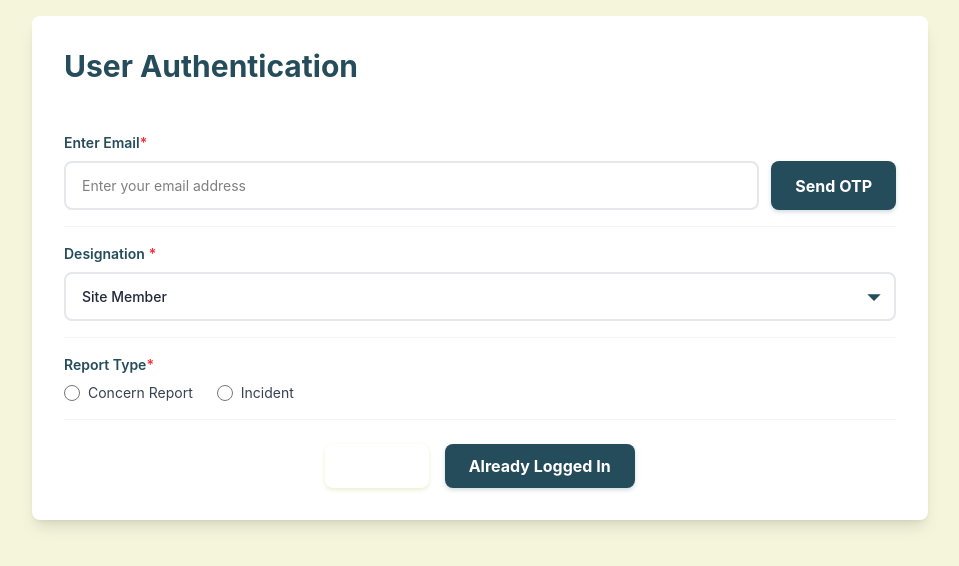
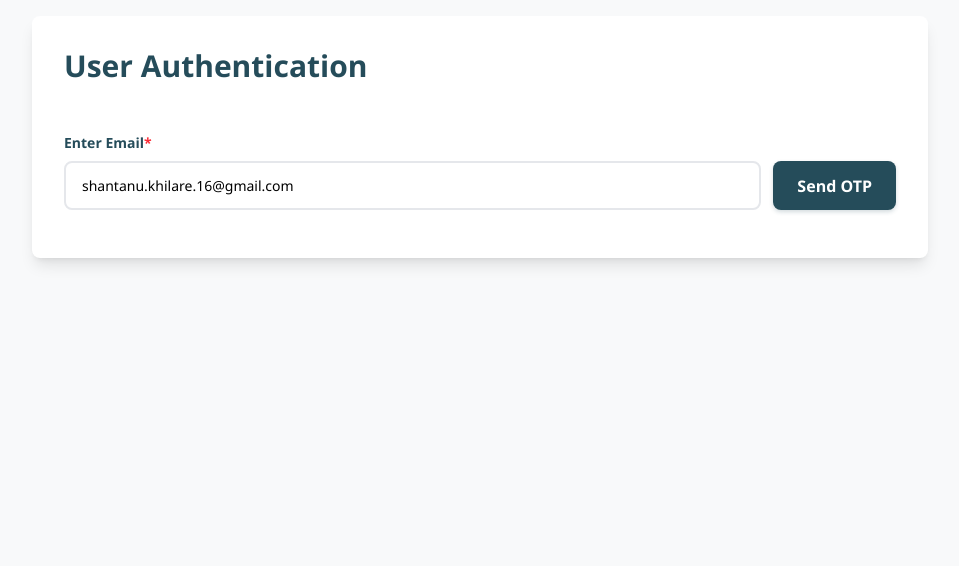
Before and after one commit to shantanukhilare/incident-reporting, a React (Vite) app: page /auth in a window 1280 px wide. Shown: the top 566 px of the page, without its empty margins (160-1119 px from the left). Built offline with nearby package versions, Linux system fonts and the light colour scheme.

Commit message:
auth page major changes

```diff
--- a/package.json
+++ b/package.json
@@ -14,6 +14,7 @@
     "axios": "^1.13.2",
     "react": "^19.2.3",
     "react-dom": "^19.2.0",
+    "react-icons": "^5.5.0",
     "react-router-dom": "^7.11.0",
     "react-toastify": "^11.0.5",
     "tailwindcss": "^4.1.18"
--- a/src/AppRoutes.tsx
+++ b/src/AppRoutes.tsx
@@ -10,7 +10,7 @@ const AppRoutes = () => {
         <Route path="/form" element={<FormPage />} />
         <Route path="/auth" element={<AuthPage />} />
         <Route path="/concern-report" element={<CreateConcernReport />} />
-        <Route path="/" element={<CreateConcernReport />} />
+        <Route path="/" element={<AuthPage />} />
       </Routes>
     </BrowserRouter>
   );
--- a/src/components/Dropdown.tsx
+++ b/src/components/Dropdown.tsx
@@ -36,12 +36,12 @@ const Dropdown: React.FC<DropdownProps> = ({
       )}
       <div className="flex-1 flex flex-col gap-1 w-full">
         <select
-          value={value || 0}
+          value={value === 0 ? "" : value} // ← Fixed: empty string when value is 0
           onChange={(e) => onChange?.(parseInt(e.target.value))}
           className={`form-select flex-1 ${error ? 'border-red-500' : ''} ${className}`}
           required={required}
         >
-          <option value="" disabled hidden style={{ color: '#9ca3af', fontStyle: 'italic' }}>
+          <option value="" disabled style={{ color: '#9ca3af', fontStyle: 'italic' }}>
             {placeholder}
           </option>
           {options.map((option) => (
--- a/src/components/RadioButton.tsx
+++ b/src/components/RadioButton.tsx
@@ -44,7 +44,7 @@ const RadioButton: React.FC<RadioButtonProps> = ({
               className="w-4 h-4 text-[#8bbb04] focus:ring-[#8bbb04] focus:ring-2 accent-[#8bbb04]"
               required={required}
             />
-            <span className="text-sm text-gray-700 group-hover:text-[#254C5A] transition-colors">{option.label}</span>
+            <span className="text-sm text-gray-700 group-hover:text-secondary transition-colors">{option.label}</span>
           </label>
         ))}
       </div>
--- a/src/index.css
+++ b/src/index.css
@@ -1,6 +1,4 @@
 @import "tailwindcss";
-@import url('https://fonts.googleapis.com/css2?family=Inter:wght@100..900&display=swap');
-
 
 @theme {
   --color-teqo: #8bbb04;
@@ -11,17 +9,12 @@
 }
 
 body {
-  font-family: 'Inter', system-ui, -apple-system, BlinkMacSystemFont,
-               'Segoe UI', Roboto, Oxygen, Ubuntu, Cantarell,
+  font-family: 'Segoe UI', Roboto, Oxygen, Ubuntu, Cantarell,
                'Helvetica Neue', Arial, sans-serif;
-  background-color: beige;
+  background-color: #f8f9fa;
+  transition-duration: 5000ms;
 }
 
-
 #root {
-  /* display: flex;
-  flex-direction: column; */
-  /* min-height: 100vh;
-   */
    padding: 1rem;
 }
--- a/src/pages/AuthPage.tsx
+++ b/src/pages/AuthPage.tsx
@@ -1,31 +1,34 @@
-import { useState, useEffect, useRef } from "react";
+import { useState } from "react";
 import { toast } from "react-toastify";
-import Button from "../components/Button";
+// import Button from "../components/Button";
 import Dropdown from "../components/Dropdown";
 import { useNavigate } from "react-router-dom";
+import { MdVerified } from "react-icons/md";
 
-function AuthPage() {
+export default function AuthPage() {
   const [formData, setFormData] = useState({
-        email: "",
-        otp: "",
+    email: "shantanu.khilare.16@gmail.com",
+    firstName: "",
+    lastName: "",
+    otp: "123456",
     siteMember: 0,
     type: 0,
   });
 
   const [errors, setErrors] = useState({
     email: "",
+    firstName: "",
+    lastName: "",
     otp: "",
     siteMember: "",
     type: "",
   });
   const nav = useNavigate();
 
-
-
   const [otpSent, setOtpSent] = useState(false);
-    const [timer, setTimer] = useState(0); // Timer in seconds (5 minutes = 300 seconds)
-    const [isResendDisabled, setIsResendDisabled] = useState(false);
-    const timerIntervalRef = useRef<number | null>(null);
+  const [isVerified, setIsVerified] = useState(false);
+  const [isEmailVerified, setIsEmailVerified] = useState(false);
+  // const timerIntervalRef = useRef<number | null>(null);
 
   const siteMemberOptions = [
     { value: 1, label: "Site Member" },
@@ -38,59 +41,34 @@ function AuthPage() {
     { value: 2, label: "Incident" },
   ];
 
-    // Timer effect
-    useEffect(() => {
-        if (timer > 0) {
-            timerIntervalRef.current = setInterval(() => {
-                setTimer((prev) => {
-                    if (prev <= 1) {
-                        setIsResendDisabled(false);
-                        return 0;
-                    }
-                    return prev - 1;
-                });
-            }, 1000);
-        } else {
-            if (timerIntervalRef.current) {
-                clearInterval(timerIntervalRef.current);
-            }
-        }
-
-        return () => {
-            if (timerIntervalRef.current) {
-                clearInterval(timerIntervalRef.current);
-            }
-        };
-    }, [timer]);
-
   const validateEmail = (email: string): boolean => {
     const emailRegex = /^[^\s@]+@[^\s@]+\.[^\s@]+$/;
     return emailRegex.test(email);
   };
 
-    const formatTime = (seconds: number): string => {
-        const mins = Math.floor(seconds / 60);
-        const secs = seconds % 60;
-        return `${mins}:${secs.toString().padStart(2, '0')}`;
-    };
-
-    const handleInputChange = (field: string, value: string|number|File|null) => {
-        setFormData(prev => ({ ...prev, [field]: value }));
+  const handleInputChange = (
+    field: string,
+    value: string | number | File | null
+  ) => {
+    setFormData((prev) => ({ ...prev, [field]: value }));
     // Clear error when user starts typing
     if (errors[field as keyof typeof errors]) {
-            setErrors(prev => ({ ...prev, [field]: "" }));
+      setErrors((prev) => ({ ...prev, [field]: "" }));
     }
   };
 
   const handleSendOTP = () => {
     if (!formData.email) {
-            setErrors(prev => ({ ...prev, email: "Email is required" }));
+      setErrors((prev) => ({ ...prev, email: "Email is required" }));
       toast.error("Please enter an email address");
       return;
     }
 
     if (!validateEmail(formData.email)) {
-            setErrors(prev => ({ ...prev, email: "Please enter a valid email address" }));
+      setErrors((prev) => ({
+        ...prev,
+        email: "Please enter a valid email address",
+      }));
       toast.error("Please enter a valid email address");
       return;
     }
@@ -98,19 +76,28 @@ function AuthPage() {
     // Simulate sending OTP
     toast.success(`OTP sent to ${formData.email}`);
     setOtpSent(true);
-        setTimer(300); // 5 minutes = 300 seconds
-        setIsResendDisabled(true);
-        setErrors(prev => ({ ...prev, email: "" }));
+    // setTimer(60); // 5 minutes = 300 seconds
+    // setIsResendDisabled(true);
+    setErrors((prev) => ({ ...prev, email: "" }));
   };
 
-    const handleResendOTP = () => {
-        if (isResendDisabled) return;
-        handleSendOTP();
+  const handleVerifyOTP = () => {
+    if (formData.otp === "123456") {
+      // Simulated correct OTP
+      toast.success("OTP verified successfully!");
+      setIsVerified(true);
+      setIsEmailVerified(true);
+    } else {
+      //   setErrors((prev) => ({ ...prev, otp: "Invalid OTP. Please try again." }));
+      toast.error("Invalid OTP. Please try again.");
+    }
   };
 
   const validateForm = (): boolean => {
     const newErrors = {
       email: "",
+      firstName: "",
+      lastName: "",
       otp: "",
       siteMember: "",
       type: "",
@@ -134,8 +121,13 @@ function AuthPage() {
     } else if (formData.otp.length !== 6) {
       newErrors.otp = "OTP must be 6 digits";
       isValid = false;
-        } else if (timer === 0) {
-            newErrors.otp = "OTP has expired. Please resend";
+    }
+    if (!formData.firstName) {
+      newErrors.firstName = "First name is required";
+      isValid = false;
+    }
+    if (!formData.lastName) {
+      newErrors.lastName = "Last name is required";
       isValid = false;
     }
 
@@ -154,6 +146,7 @@ function AuthPage() {
   };
 
   const onSubmit = (e: React.FormEvent) => {
+    console.warn("called on submit");
     e.preventDefault();
 
     if (!validateForm()) {
@@ -167,28 +160,35 @@ function AuthPage() {
     // Reset form after successful submission
     setFormData({
       email: "",
+      firstName: "",
+      lastName: "",
       otp: "",
       siteMember: 0,
       type: 0,
     });
     setErrors({
       email: "",
+      firstName: "",
+      lastName: "",
       otp: "",
       siteMember: "",
       type: "",
     });
     setOtpSent(false);
-        setTimer(0);
-        setIsResendDisabled(false);
+    // setTimer(0);
+    // setIsResendDisabled(false);
     nav("/concern-report");
   };
 
   return (
     <div className="max-w-4xl mx-auto p-8 bg-white rounded-lg shadow-lg">
-            <h2 className="text-3xl font-bold mb-8 text-secondary">User Authentication</h2>
+      <h2 className="text-3xl font-bold mb-8 text-secondary">
+        User Authentication
+      </h2>
 
-            <form onSubmit={onSubmit} className="space-y-0">
-                {/* Email with Send OTP Button */}
+      <div  className="space-y-0">
+        {!isEmailVerified ? (
+          <>
             <div className="form-row">
               <label className="form-label">
                 Enter Email <span className="text-red-500">*</span>
@@ -199,68 +199,139 @@ function AuthPage() {
                     type="email"
                     value={formData.email}
                     onChange={(e) => handleInputChange("email", e.target.value)}
-                                className={`form-input flex-1 ${errors.email ? 'border-red-500' : ''}`}
-                                required
+                    className={`form-input flex-1 ${
+                      errors.email ? "border-red-500" : ""
+                    }`}
                     placeholder="Enter your email address"
                     disabled={otpSent}
                   />
-                            {otpSent ? (
                     <button
-                                    type="button"
-                                    onClick={handleResendOTP}
-                                    disabled={isResendDisabled}
-                                    className={`whitespace-nowrap ${isResendDisabled ? 'teqo-button-secondary opacity-60 cursor-not-allowed' : 'teqo-button'}`}
+                      onClick={handleSendOTP}
+                      className="teqo-button-secondary whitespace-nowrap"
                     >
-                                    {isResendDisabled ? `Resend (${formatTime(timer)})` : "Resend OTP"}
+                      Send OTP
                       </button>
-                            ) : (
-                                <Button
-                                    onClick={handleSendOTP}
-                                    label="Send OTP"
-                                    className="teqo-button-secondary whitespace-nowrap"
-                                />
-                            )}
+                  {/* )} */}
                 </div>
+
                 {errors.email && (
-                            <span className="text-red-500 text-xs ml-1">{errors.email}</span>
+                  <span className="text-red-500 text-xs ml-1">
+                    {errors.email}
+                  </span>
                 )}
               </div>
             </div>
 
-                {/* OTP Input Field */}
             {otpSent && (
               <div className="form-row">
                 <label className="form-label">
                   Enter OTP <span className="text-red-500">*</span>
-                            {timer > 0 && (
-                                <span className="text-xs text-gray-500 ml-2">(Expires in {formatTime(timer)})</span>
-                            )}
+                  {/* {timer > 0 && (
+                    <span className="text-xs text-gray-500 ml-2">
+                      (Expires in {formatTime(timer)})
+                    </span>
+                  )} */}
                 </label>
+
                 <div className="flex-1 flex flex-col gap-1 w-full">
+                  <div className="flex gap-3">
                     <input
                       type="text"
                       value={formData.otp}
                       onChange={(e) => {
-                                    const value = e.target.value.replace(/\D/g, '').slice(0, 6);
+                        const value = e.target.value
+                          .replace(/\D/g, "")
+                          .slice(0, 6);
                         handleInputChange("otp", value);
                       }}
-                                className={`form-input flex-1 ${errors.otp ? 'border-red-500' : ''} ${timer === 0 ? 'opacity-60' : ''}`}
-                                required
+                      className={`form-input flex-1 ${
+                        errors.otp ? "border-red-500" : ""
+                      }`}
                       placeholder="Enter 6-digit OTP"
                       maxLength={6}
-                                disabled={timer === 0}
+                      // disabled={timer === 0}
                     />
+
+                    <button
+                      type="button"
+                      onClick={handleVerifyOTP}
+                      className="teqo-button"
+                    >
+                      Verify OTP
+                    </button>
+                  </div>
+
                   {errors.otp && (
-                                <span className="text-red-500 text-xs ml-1">{errors.otp}</span>
-                            )}
-                            {timer === 0 && otpSent && (
-                                <span className="text-orange-500 text-xs ml-1">OTP expired. Please resend.</span>
+                    <span className="text-red-500 text-xs ml-1">
+                      {errors.otp}
+                    </span>
                   )}
                 </div>
               </div>
             )}
+          </>
+        ) : (
+          <div className="flex items-center justify-start gap-4">
+            <input
+              type="text"
+              value={formData.email}
+              readOnly
+              className="form-input bg-gray-100 cursor-not-allowed"
+            />
+            <span className="text-3xl text-green-600">
+              <MdVerified />
+            </span>
+          </div>
+        )}
 
-                {/* Site Member/ Visitor/ Site Incharge */}
+        {isVerified && (
+          <div>
+            <div className="flex gap-5 items-center">
+              <div className="form-row flex-1">
+                <label className="form-label">
+                  Enter First Name <span className="text-red-500">*</span>
+                </label>
+                <div className="flex-1 flex flex-col gap-1 w-full">
+                  <div className="flex gap-3">
+                    <input
+                      type="text"
+                      onChange={(e) =>
+                        handleInputChange("firstName", e.target.value)
+                      }
+                      className={`form-input flex-1 ${
+                        errors.firstName ? "border-red-500" : ""
+                      }`}
+                      placeholder="Enter your first name"
+                    />
+                  </div>
+                    {errors.firstName && (
+                      <span className="text-red-500 text-xs ml-1">{errors.firstName}</span>
+                    )}
+                </div>
+              </div>
+              <div className="form-row flex-1">
+                <label className="form-label">
+                  Enter Last Name <span className="text-red-500">*</span>
+                </label>
+                <div className="flex-1 flex flex-col gap-1 w-full">
+                  <div className="flex gap-3">
+                    <input
+                      type="text"
+                      onChange={(e) =>
+                        handleInputChange("lastName", e.target.value)
+                      }
+                      className={`form-input flex-1 ${
+                        errors.lastName ? "border-red-500" : ""
+                      }`}
+                      placeholder="Enter your last name"
+                    />
+                  </div>
+                    {errors.lastName && (
+                      <span className="text-red-500 text-xs ml-1">{errors.lastName}</span>
+                    )}
+                </div>
+              </div>
+            </div>
             <Dropdown
               label="Designation"
               options={siteMemberOptions}
@@ -271,58 +342,63 @@ function AuthPage() {
               error={errors.siteMember}
             />
 
-                {/* Select Type with Radio Buttons */}
             <div className="form-row">
               <label className="form-label">
-                        Report Type  <span className="text-red-500">*</span>
+                Report Type <span className="text-red-500">*</span>
               </label>
               <div className="flex-1 flex flex-col gap-1">
                 <div className="flex gap-6">
                   {typeOptions.map((option) => (
-                                <label key={option.value} className="flex items-center gap-2 cursor-pointer group">
+                    <label
+                      key={option.value}
+                      className="flex items-center gap-2 cursor-pointer group"
+                    >
                       <input
                         type="radio"
-                                        name="type"
+                        name="reportType"
                         value={option.value}
                         checked={formData.type === option.value}
-                                        onChange={(e) => handleInputChange("type", e.target.value)}
-                                        className="w-4 h-4 text-[#8bbb04] focus:ring-[#8bbb04] focus:ring-2 accent-[#8bbb04]"
-                                        required
+                        onChange={(e) =>
+                          handleInputChange("type", Number(e.target.value))
+                        }
+                        className="w-4 h-4 accent-[#8bbb04] cursor-pointer focus:ring-2 focus:ring-[#8bbb04]"
                       />
-                                    <span className="text-sm text-gray-700 group-hover:text-secondary transition-colors">{option.label}</span>
+                      <span
+                        className={`text-sm transition-colors ${
+                          formData.type === option.value
+                            ? "text-[#8bbb04] font-semibold"
+                            : "text-gray-700 group-hover:text-secondary"
+                        }`}
+                      >
+                        {option.label}
+                      </span>
                     </label>
                   ))}
                 </div>
                 {errors.type && (
-                            <span className="text-red-500 text-xs ml-1">{errors.type}</span>
+                  <span className="text-red-500 text-xs ml-1">
+                    {errors.type}
+                  </span>
                 )}
               </div>
             </div>
 
-                {/* Submit Button */}
             <div className="flex justify-center pt-6">
-                    <button
-                        type="submit"
-                        className="teqo-button"
-                        onClick={(e) => {
-                            e.preventDefault();
-                            onSubmit(e);
-                        }}
-                    >
+              <button type="submit" className="teqo-button" onClick={onSubmit}>
                 Submit
               </button>
-                    <Button
-                        label="Already Logged In"
+              <button
                 className="teqo-button-secondary ml-4"
                 onClick={() => {
                   nav("/");
                 }}
               >
-                    </Button>
+                Already Logged In
+              </button>
             </div>
-            </form>
+          </div>
+        )}
+      </div>
     </div>
   );
 }
-
-export default AuthPage;
```
Also changed, not shown: src/App.css (+7 -4 lines). Lines whose indentation alone changed are shown as unchanged.
